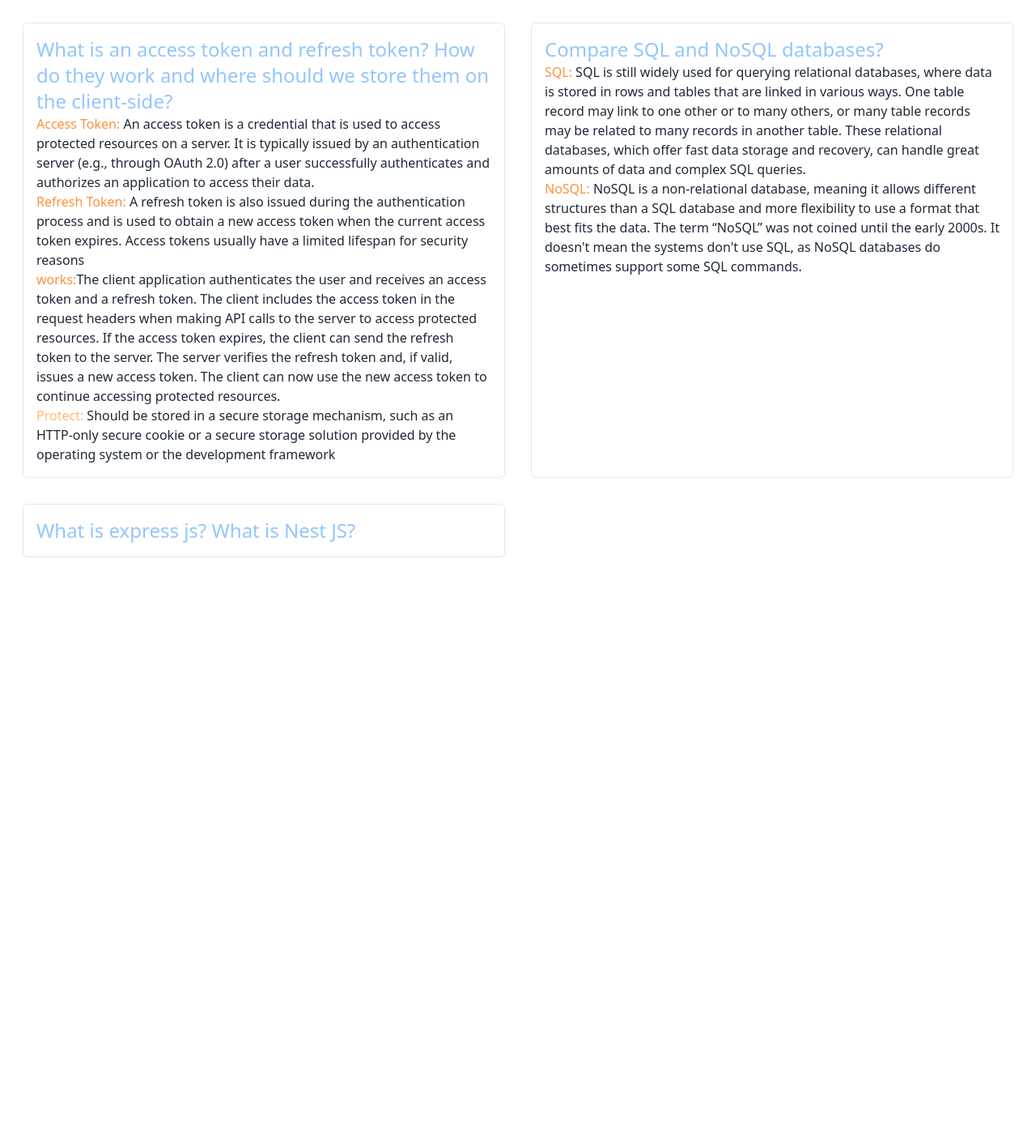
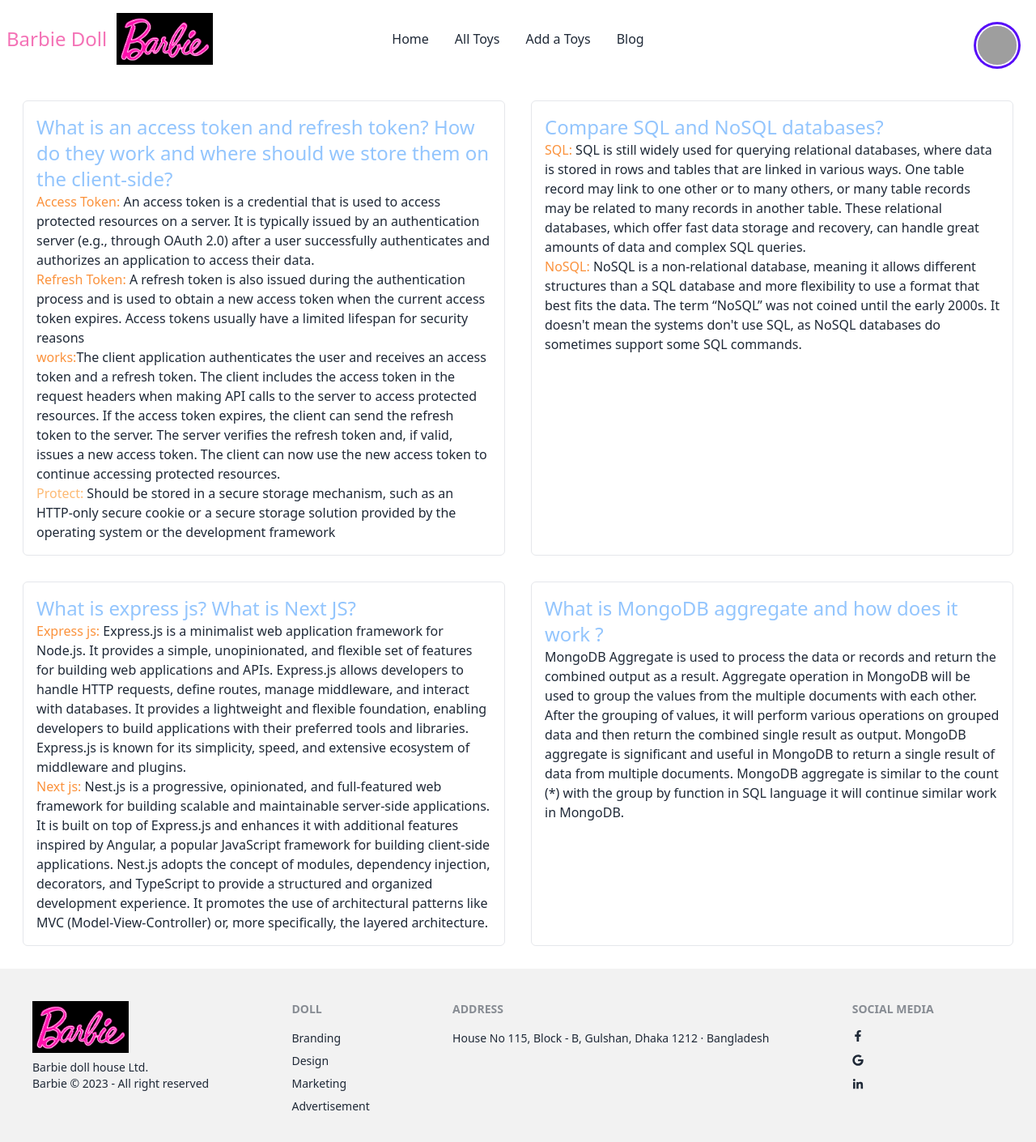
Before and after one commit to mahbub-alom/toy-marketplace-client, a React (Vite) app: page /blog in a window 1280 px wide. Shown: the top 1410 px of the page at 81% size. Before the commit the page ends 800 px from the top, so only its background shows below. Built offline with nearby package versions, Linux system fonts and the light colour scheme; grey boxes are pictures that could not be loaded.

Commit message:
error page create complete

```diff
--- a/package.json
+++ b/package.json
@@ -15,6 +15,7 @@
     "match-sorter": "^6.3.1",
     "react": "^18.2.0",
     "react-dom": "^18.2.0",
+    "react-icons": "^4.8.0",
     "react-router-dom": "^6.11.2",
     "sort-by": "^1.2.0"
   },
--- a/src/Layout/Main.jsx
+++ b/src/Layout/Main.jsx
@@ -1,11 +1,15 @@
 /* eslint-disable no-unused-vars */
 import React from 'react';
 import { Outlet } from 'react-router-dom';
+import Footer from '../Pages/Shared/Footer/Footer';
+import Navbar from '../Pages/Shared/NavBar/Navbar';
 
 const Main = () => {
     return (
         <div>
+            <Navbar></Navbar>
             <Outlet></Outlet>
+            <Footer></Footer>
         </div>
     );
 };
--- a/src/Pages/Home/Blog/Blog.jsx
+++ b/src/Pages/Home/Blog/Blog.jsx
@@ -1,7 +1,9 @@
 /* eslint-disable no-unused-vars */
 import React from "react";
+import useTitle from "../../../hooks/useTitle";
 
 const Blog = () => {
+    useTitle('Blog')
   return (
     <div>
       <div className="grid grid-cols-1 md:grid-cols-2 m-3">
@@ -21,7 +23,9 @@ const Blog = () => {
             to obtain a new access token when the current access token expires.
             Access tokens usually have a limited lifespan for security reasons
           </p>
-          <p> <span className="text-orange-400">works:</span>
+          <p>
+            {" "}
+            <span className="text-orange-400">works:</span>
             The client application authenticates the user and receives an access
             token and a refresh token. The client includes the access token in
             the request headers when making API calls to the server to access
@@ -31,17 +35,79 @@ const Blog = () => {
             can now use the new access token to continue accessing protected
             resources.
           </p>
-          <p><span className="text-orange-300">Protect:</span> Should be stored in a secure storage mechanism, such as an HTTP-only secure cookie or a secure storage solution provided by the operating system or the development framework</p>
+          <p>
+            <span className="text-orange-300">Protect:</span> Should be stored
+            in a secure storage mechanism, such as an HTTP-only secure cookie or
+            a secure storage solution provided by the operating system or the
+            development framework
+          </p>
         </div>
         <div className="border rounded-md p-4 m-4">
-        <h2 className="text-blue-300 text-2xl">Compare SQL and NoSQL databases?</h2>
-        <p><span className="text-orange-400">SQL:</span> SQL is still widely used for querying relational databases, where data is stored in rows and tables that are linked in various ways. One table record may link to one other or to many others, or many table records may be related to many records in another table. These relational databases, which offer fast data storage and recovery, can handle great amounts of data and complex SQL queries.</p>
-        <p><span className="text-orange-400">NoSQL:</span> NoSQL is a non-relational database, meaning it allows different structures than a SQL database and more flexibility to use a format that best fits the data. The term “NoSQL” was not coined until the early 2000s. It doesn&apos;t mean the systems don&apos;t use SQL, as NoSQL databases do sometimes support some SQL commands.</p>
-      </div>
-      <div className="border rounded-md p-4 m-4">
-        <h2 className="text-blue-300 text-2xl">What is express js? What is Nest JS?</h2>
-        <p></p>
-      </div>
+          <h2 className="text-blue-300 text-2xl">
+            Compare SQL and NoSQL databases?
+          </h2>
+          <p>
+            <span className="text-orange-400">SQL:</span> SQL is still widely
+            used for querying relational databases, where data is stored in rows
+            and tables that are linked in various ways. One table record may
+            link to one other or to many others, or many table records may be
+            related to many records in another table. These relational
+            databases, which offer fast data storage and recovery, can handle
+            great amounts of data and complex SQL queries.
+          </p>
+          <p>
+            <span className="text-orange-400">NoSQL:</span> NoSQL is a
+            non-relational database, meaning it allows different structures than
+            a SQL database and more flexibility to use a format that best fits
+            the data. The term “NoSQL” was not coined until the early 2000s. It
+            doesn&apos;t mean the systems don&apos;t use SQL, as NoSQL databases
+            do sometimes support some SQL commands.
+          </p>
+        </div>
+        <div className="border rounded-md p-4 m-4">
+          <h2 className="text-blue-300 text-2xl">
+            What is express js? What is Next JS?
+          </h2>
+          <p>
+            <span className="text-orange-400">Express js:</span> Express.js is a
+            minimalist web application framework for Node.js. It provides a
+            simple, unopinionated, and flexible set of features for building web
+            applications and APIs. Express.js allows developers to handle HTTP
+            requests, define routes, manage middleware, and interact with
+            databases. It provides a lightweight and flexible foundation,
+            enabling developers to build applications with their preferred tools
+            and libraries. Express.js is known for its simplicity, speed, and
+            extensive ecosystem of middleware and plugins.
+          </p>
+          <p>
+            <span className="text-orange-400">Next js:</span> Nest.js is a
+            progressive, opinionated, and full-featured web framework for
+            building scalable and maintainable server-side applications. It is
+            built on top of Express.js and enhances it with additional features
+            inspired by Angular, a popular JavaScript framework for building
+            client-side applications. Nest.js adopts the concept of modules,
+            dependency injection, decorators, and TypeScript to provide a
+            structured and organized development experience. It promotes the use
+            of architectural patterns like MVC (Model-View-Controller) or, more
+            specifically, the layered architecture.
+          </p>
+        </div>
+        <div className="border rounded-md p-4 m-4">
+          <h2 className="text-blue-300 text-2xl">
+            What is MongoDB aggregate and how does it work ?
+          </h2>
+          <p>
+            MongoDB Aggregate is used to process the data or records and return
+            the combined output as a result. Aggregate operation in MongoDB will
+            be used to group the values from the multiple documents with each
+            other. After the grouping of values, it will perform various
+            operations on grouped data and then return the combined single
+            result as output. MongoDB aggregate is significant and useful in
+            MongoDB to return a single result of data from multiple documents.
+            MongoDB aggregate is similar to the count (*) with the group by
+            function in SQL language it will continue similar work in MongoDB.
+          </p>
+        </div>
       </div>
     </div>
   );
--- /dev/null
+++ b/src/Pages/Shared/Errorpage/ErrorPage.jsx
@@ -0,0 +1,18 @@
+/* eslint-disable no-unused-vars */
+import React from 'react';
+import {useRouteError} from 'react-router-dom'
+
+const ErrorPage = () => {
+
+    const {error, status} = useRouteError();
+
+    return (
+        <div>
+            <div className='text-center mt-6 text-3xl'>
+                <h2>{error.message}</h2>
+            </div>
+        </div>
+    );
+};
+
+export default ErrorPage;
--- /dev/null
+++ b/src/Pages/Shared/Footer/Footer.jsx
@@ -0,0 +1,38 @@
+/* eslint-disable no-unused-vars */
+import React from "react";
+import logo from '../../../../public/logo/navlogo.svg';
+import { FaFacebookF,FaGoogle,FaLinkedinIn } from "react-icons/fa";
+
+const Footer = () => {
+  return (
+    <footer className="footer p-10 bg-base-200 text-base-content">
+      <div>
+        <img className="h-16" src={logo} alt="" />
+        <h2>
+          Barbie doll house Ltd.
+          <br />
+          <p>Barbie &copy; 2023 - All right reserved</p>
+        </h2>
+      </div>
+      <div>
+        <span className="footer-title">Doll</span>
+        <a className="link link-hover">Branding</a>
+        <a className="link link-hover">Design</a>
+        <a className="link link-hover">Marketing</a>
+        <a className="link link-hover">Advertisement</a>
+      </div>
+      <div>
+        <span className="footer-title">Address</span>
+        <h2>House No 115, Block - B, Gulshan, Dhaka 1212 · Bangladesh</h2>
+      </div>
+      <div>
+        <span className="footer-title">Social Media</span>
+        <a className="link link-hover mb-2"><FaFacebookF/> </a>
+        <a className="link link-hover"><FaGoogle/> </a>
+        <a className="link link-hover mt-2"><FaLinkedinIn/> </a>
+      </div>
+    </footer>
+  );
+};
+
+export default Footer;
--- /dev/null
+++ b/src/Pages/Shared/NavBar/Navbar.jsx
@@ -0,0 +1,72 @@
+/* eslint-disable no-unused-vars */
+import React from "react";
+import { Link } from "react-router-dom";
+import logo from "../../../../public/logo/navlogo.svg";
+
+const Navbar = () => {
+  const navItem = (
+    <>
+      <li>
+        <Link to='/'>Home</Link>
+      </li>
+      <li>
+        <Link>All Toys</Link>
+      </li>
+      <li>
+        <Link>Add a Toys</Link>
+      </li>
+      <li>
+        <Link to='/blog'>Blog</Link>
+      </li>
+    </>
+  );
+  return (
+    <div className="navbar bg-base-100 h-24">
+      <div className="navbar-start">
+        <div className="dropdown">
+          <label tabIndex={0} className="btn btn-ghost lg:hidden">
+            <svg
+              xmlns="http://www.w3.org/2000/svg"
+              className="h-5 w-5"
+              fill="none"
+              viewBox="0 0 24 24"
+              stroke="currentColor"
+            >
+              <path
+                strokeLinecap="round"
+                strokeLinejoin="round"
+                strokeWidth="2"
+                d="M4 6h16M4 12h8m-8 6h16"
+              />
+            </svg>
+          </label>
+          <ul
+            tabIndex={0}
+            className="menu menu-compact dropdown-content mt-3 p-2 shadow bg-base-100 rounded-box w-52"
+          >
+            {navItem}
+          </ul>
+        </div>
+
+        <div className="flex gap-3 items-center">
+          <h2 className="text-pink-400 text-2xl">Barbie Doll</h2>
+          <Link to="/">
+            <img className="h-16" src={logo} alt="" />
+          </Link>
+        </div>
+      </div>
+      <div className="navbar-center hidden lg:flex">
+        <ul className="menu menu-horizontal px-1">{navItem}</ul>
+      </div>
+      <div className="navbar-end">
+        <div className="avatar">
+          <div className="w-12 me-4 mt-4 rounded-full ring ring-primary ring-offset-base-100 ring-offset-2">
+            <img src="/images/stock/photo-1534528741775-53994a69daeb.jpg" />
+          </div>
+        </div>
+      </div>
+    </div>
+  );
+};
+
+export default Navbar;
--- a/src/Routes/Routes.jsx
+++ b/src/Routes/Routes.jsx
@@ -2,12 +2,14 @@ import { createBrowserRouter } from "react-router-dom";
 import Main from "../Layout/Main";
 import Home from "../Pages/Home/Home/Home";
 import Blog from "../Pages/Home/Blog/Blog";
+import ErrorPage from "../Pages/Shared/Errorpage/Errorpage";
 
 /* eslint-disable no-unused-vars */
 const router = createBrowserRouter([
     {
       path: "/",
       element: <Main></Main>,
+      errorElement:<ErrorPage></ErrorPage>,
       children:[
         {
             path:'/',
--- a/src/Routes/Shared/Footer.jsx
+++ /dev/null
@@ -1,12 +0,0 @@
-/* eslint-disable no-unused-vars */
-import React from 'react';
-
-const Footer = () => {
-    return (
-        <div>
-
-        </div>
-    );
-};
-
-export default Footer;
```
Also changed, not shown: src/Pages/Home/Home/Home.jsx (+8 -8 lines), src/main.jsx (+12 -12 lines), public/logo/navlogo.svg (added), 1 other file (tests, documents, lock files or other folders).
